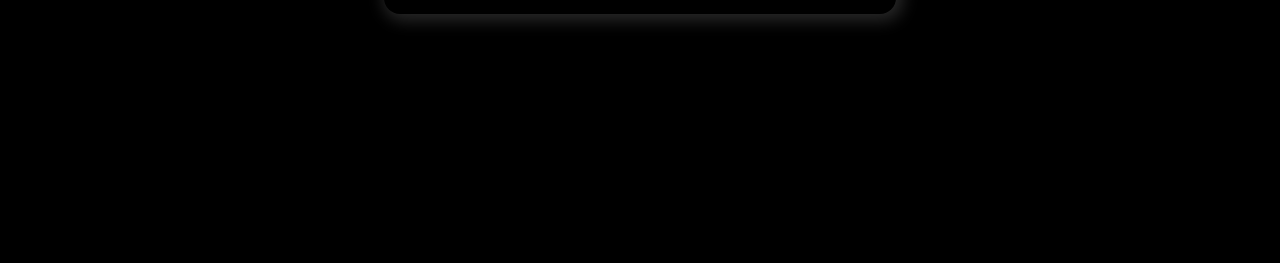
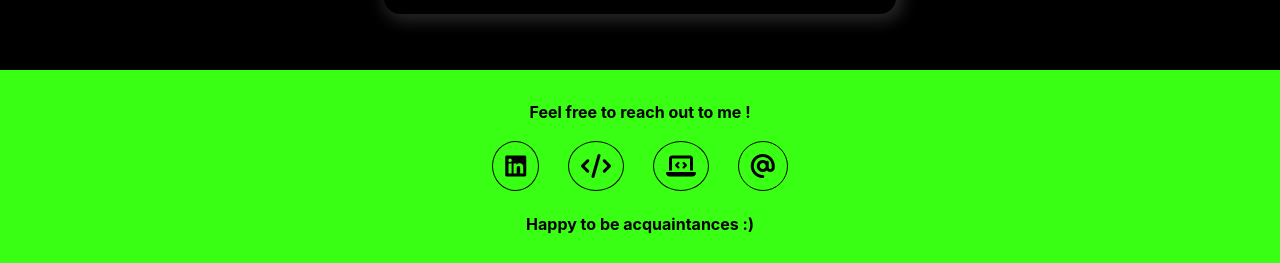
Before and after one commit to Parkhi19/parkhi-goyal-website-frontend, a React (Create React App) app: page /blogs in a window 1280 px wide. Shown: the part 3439-3702 px from the top of the page. Before the commit the page ends 3485 px from the top, so only its background shows below. Built offline with nearby package versions, Linux system fonts and the light colour scheme.

Commit message:
Added footer

```diff
--- a/src/App.js
+++ b/src/App.js
@@ -3,6 +3,7 @@
 import './App.css';
 import {Router, Route, Routes, BrowserRouter} from 'react-router-dom';
 import Blogs from "./components/blogs/Blogs";
+import Footer from "./components/Footer";
 
 
 function App() {
@@ -14,6 +15,7 @@
                     <Route path="/blogs" element={<Blogs/>}></Route>
                 </Routes>
             </BrowserRouter>
+            <Footer></Footer>
 
         </div>
 
--- /dev/null
+++ b/src/components/Footer.js
@@ -0,0 +1,24 @@
+import React from 'react'
+import './styles/footer.css'
+
+export default function Footer()
+{
+    return(
+        <footer >
+            <div className='d-flex footer-start-line'>
+                <h4>Feel free to reach out to me !</h4>
+            </div>
+            <div>
+                <div className="icons-container d-flex">
+                    <a href='https://www.linkedin.com/in/parkhi-goyal-b90560224/' target='_blank'><i className="fa-brands fa-linkedin footer-icon"></i></a>
+                    <a href='https://leetcode.com/parkhi_goyal11/' target='_blank'><i className="fa-solid fa-code footer-icon"></i></a>
+                    <a href='https://www.codechef.com/users/parkhi_goyal11' target='_blank'><i className="fa-solid fa-laptop-code footer-icon"></i></a>
+                    <a href='mailto:parkhigoyal46@gmail.com' target='_blank'><i className="fa-solid fa-at footer-icon"></i></a>
+                </div>
+                <div className="d-flex">
+                    <h4 className='footer-end-line'>Happy to be acquaintances :)</h4>
+                </div>
+            </div>
+        </footer>
+    )
+}
--- /dev/null
+++ b/src/components/styles/footer.css
@@ -0,0 +1,36 @@
+footer{
+    background-color: #39FF14;
+    margin-top: 1.5rem;
+    padding: 2rem;
+}
+.icons-container
+{
+    width: fit-content;
+    margin:auto;
+}
+.footer-icon
+{
+    color: black;
+    border:1px solid black;
+    border-radius:50%;
+    font-size: 1.5rem;
+    margin: 0.6rem 0.9rem;
+    padding: 0.5em;
+    transition: all 300ms;
+}
+.footer-icon:hover
+{
+    background-color: black;
+    color: white;
+    transform: scale(1.1);
+}
+
+.footer-start-line
+{
+    margin-bottom: 0.6rem;
+}
+.footer-end-line
+{
+    margin-top: 0.8rem;
+
+}
```
